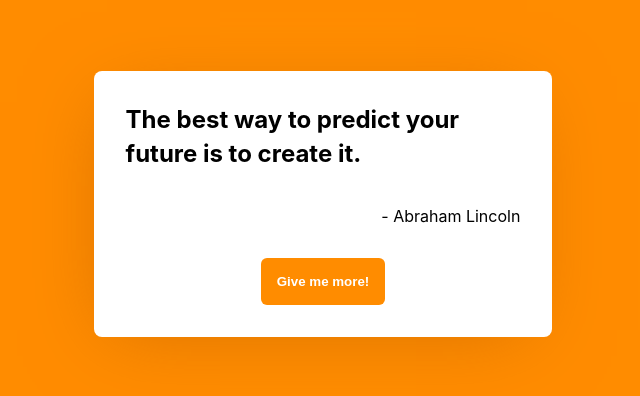
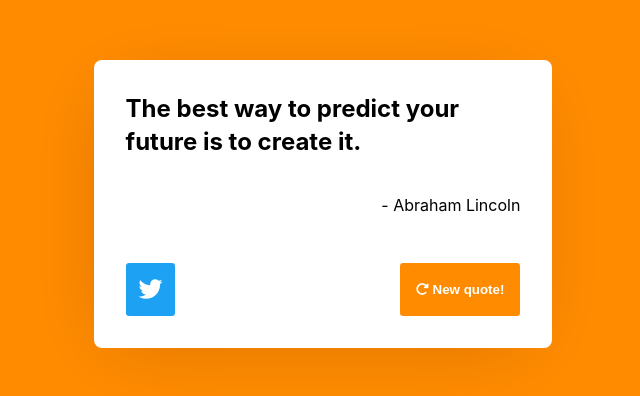
Before and after one commit to ftsolov/quote-generator-react, a React (Create React App) app: page / in a window 1280 px wide. Shown: the part 196-592 px from the top of the page, without its empty margins (317-957 px from the left). Built offline with nearby package versions, Linux system fonts and the light colour scheme.

Commit message:
added icons, extra styling & twitter button

```diff
--- a/public/index.html
+++ b/public/index.html
@@ -24,6 +24,7 @@
       work correctly both with client-side routing and a non-root public URL.
       Learn how to configure a non-root public URL by running `npm run build`.
     -->
+    <script src="https://kit.fontawesome.com/67d7804cc0.js" crossorigin="anonymous"></script>
     <title>React App</title>
   </head>
   <body>
--- a/src/App.css
+++ b/src/App.css
@@ -14,13 +14,13 @@ body {
 
 button {
   outline: none;
-  border-radius: 6px;
+  border-radius: 0.2rem;
   padding: 1rem;
   border: none;
   background-color: darkorange;
   color: white;
   font-weight: bold;
-  margin: 1rem auto 0;
+  margin: 2rem 0 0;
 }
 
 h2 {
@@ -47,4 +47,37 @@ button:hover {
   align-items: center;
   border-radius: 8px;
   box-shadow: -6px 12px 74px -19px #d97200;
+  transition: transform 0.3s ease-out;
 }
+
+.card:hover {
+  transform: translateY(-3px);
+}
+
+.twitter {
+  padding: 0.8rem;
+  font-size: 1.5rem;
+  align-self: flex-start;
+  background-color: #1DA1F2;
+}
+
+.buttons {
+  width: 100%;
+  display: flex;
+  justify-content: space-between;
+}
+
+.bouncy{
+  animation:bouncy 6s infinite ease-out;
+  position:relative;
+}
+
+@keyframes bouncy {
+  0%{top:0em}
+  40%{top:0em}
+  43%{top:-0.2em}
+  46%{top:0em}
+  48%{top:-0.1em}
+  50%{top:0em}
+  100%{top:0em;}
+}
--- a/src/App.tsx
+++ b/src/App.tsx
@@ -24,7 +24,14 @@ const App = () => {
       <div className="card">
         <h2>{quote}</h2>
         <p>- {author}</p>
-        <button onClick={handleButtonClick}>Give me more!</button>
+        <div className={"buttons"}>
+          <button className="twitter bouncy">
+            <i className="fab fa-twitter" />
+          </button>
+          <button onClick={handleButtonClick}>
+            <i className="fas fa-redo-alt" /> New quote!
+          </button>
+        </div>
       </div>
     );
   } else {
```
